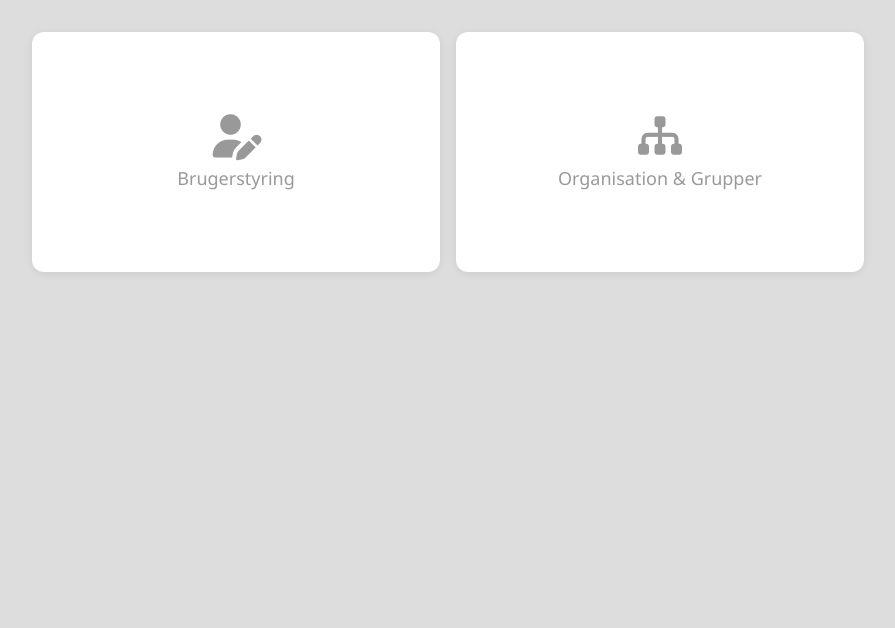
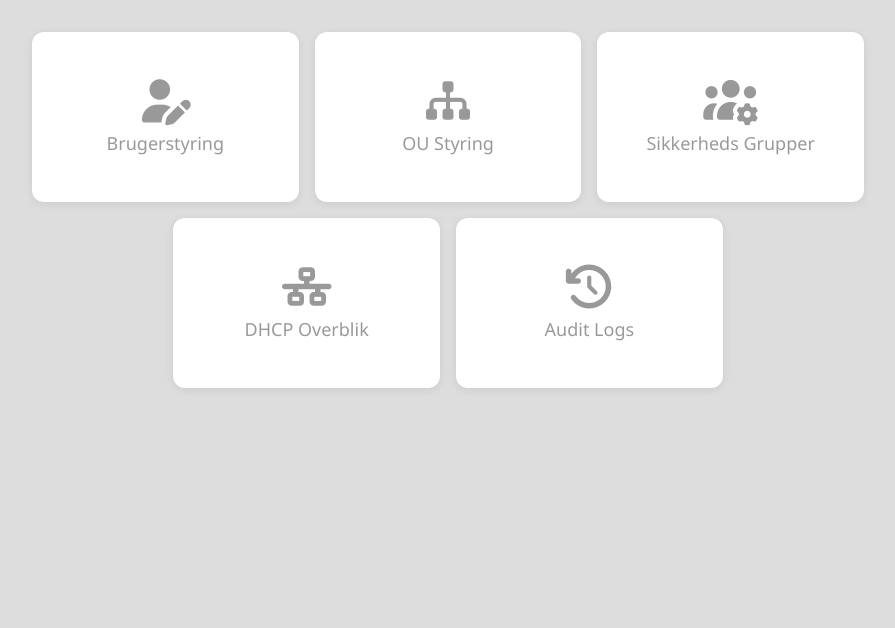
Before and after one commit to aqys/AD-WebApp, an ASP.NET Core app: page / in a window 1280 px wide. Shown: the part 101-729 px from the top of the page, without its empty margins (192-1087 px from the left). Run offline with ASP.NET Core 8, Linux system fonts and the light colour scheme; the visitor is signed in with stand-in values (Sample User, id 1); some libraries are stand-ins or nearby versions.

Commit message:
Nye shortcuts til fremtidige sider

```diff
--- a/AD.Server/Controllers/HomeController.cs
+++ b/AD.Server/Controllers/HomeController.cs
@@ -56,7 +56,10 @@ namespace AD.Server.Controllers
                 retval.Shortcuts.AddRange(new List<HQPanelEntry>
                 {
                     new() { Icon = "fa-solid fa-user-pen", Title = "Brugerstyring", URL = $"{spaBaseUrl}/user" },
-                    new() { Icon = "fa-solid fa-sitemap", Title = "Organisation & Grupper", URL = $"{spaBaseUrl}/organisation" },
+                    new() { Icon = "fa-solid fa-sitemap", Title = "OU Styring", URL = $"{spaBaseUrl}/organisation" },
+                    new() { Icon = "fa-solid fa-users-gear", Title = "Sikkerheds Grupper", URL = $"{spaBaseUrl}/security-groups" },
+                    new() { Icon = "fa-solid fa-network-wired", Title = "DHCP Overblik", URL = $"{spaBaseUrl}/dhcp" },
+                    new() { Icon = "fa-solid fa-clock-rotate-left", Title = "Audit Logs", URL = $"{spaBaseUrl}/logs" },
                 });
             }
             else
--- a/AD.Server/Views/Shared/_Layout.cshtml
+++ b/AD.Server/Views/Shared/_Layout.cshtml
@@ -43,11 +43,12 @@
         .grid {
             display: grid;
             gap: 1rem;
-            grid-template-columns: repeat(auto-fit, minmax(180px, 1fr));
+            grid-template-columns: repeat(6, 1fr);
             max-width: 52rem;
             margin: auto;
         }
         .link-box {
+            grid-column: span 2;
             display: flex;
             flex-direction: column;
             align-items: center;
@@ -61,7 +62,13 @@
             transition: all 0.2s ease;
             text-decoration: none;
             color: inherit;
-            min-height: 240px;
+            min-height: 170px;
+        }
+        .grid:has(> .link-box:nth-child(5):last-child) > .link-box:nth-child(4) {
+            grid-column: 2 / 4;
+        }
+        .grid:has(> .link-box:nth-child(5):last-child) > .link-box:nth-child(5) {
+            grid-column: 4 / 6;
         }
         .link-box:hover {
             transform: translateY(-4px);
```
